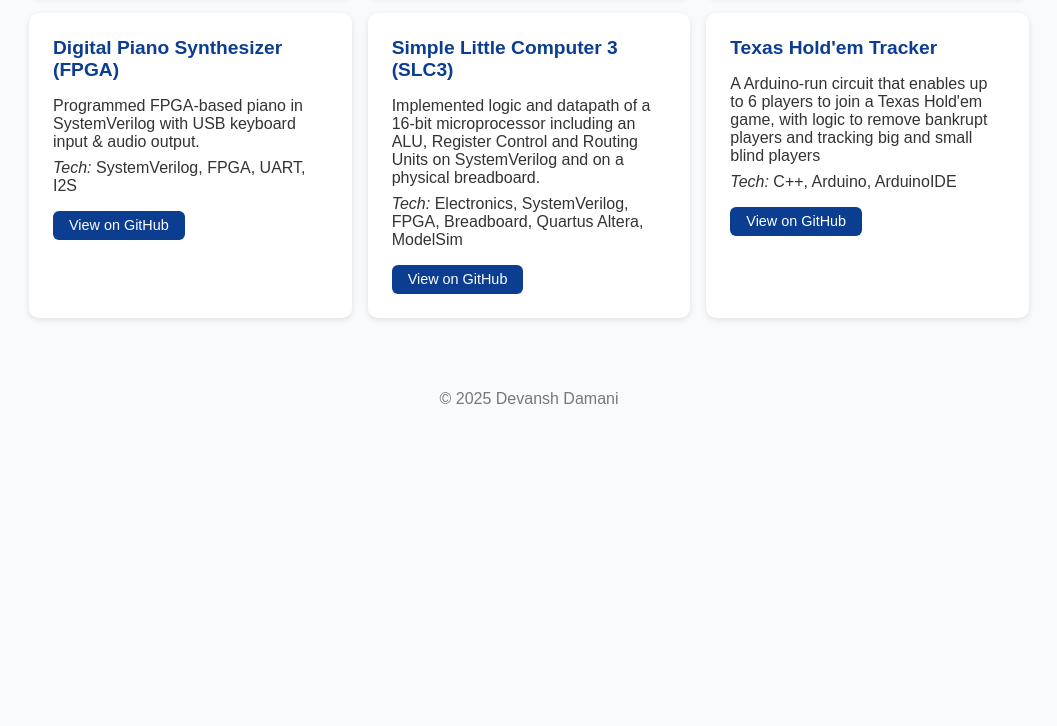
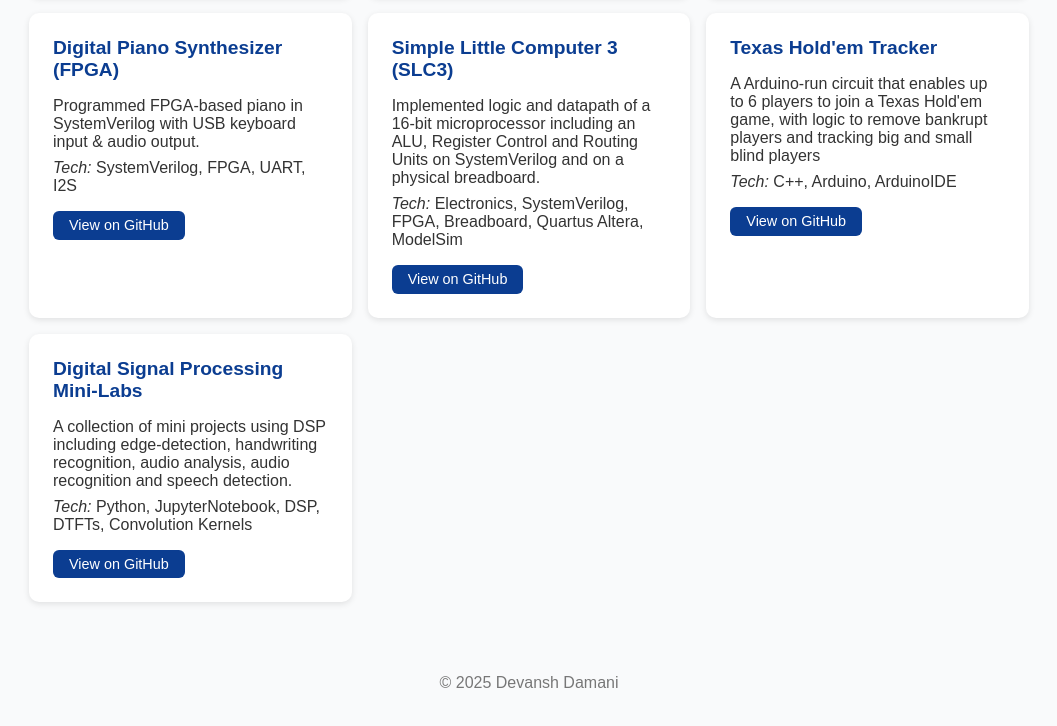
Before and after one commit to damanidevansh/portfolio, a plain HTML site: page index.html in a window 1280 px wide. Shown: the part 456-1182 px from the top of the page, without its empty margins (111-1168 px from the left). Before the commit the page ends 904 px from the top, so only its background shows below. Drawn offline with Linux system fonts and the light colour scheme.

Commit message:
Added DSP Labs

```diff
--- a/index.html
+++ b/index.html
@@ -139,6 +139,13 @@
       <p><em>Tech:</em> C++, Arduino, ArduinoIDE</p>
       <a href="https://github.com/damanidevansh/TexasHoldEmTracker" target="_blank" rel="noopener noreferrer">View on GitHub</a>
     </div>
+
+    <div class="card">
+      <h2>Digital Signal Processing Mini-Labs</h2>
+      <p>A collection of mini projects using DSP including edge-detection, handwriting recognition, audio analysis, audio recognition and speech detection.</p>
+      <p><em>Tech:</em> Python, JupyterNotebook, DSP, DTFTs, Convolution Kernels</p>
+      <a href="https://github.com/damanidevansh/ECE311-Digital-Signal-Processing-Lab" target="_blank" rel="noopener noreferrer">View on GitHub</a>
+    </div>
   </section>
 
   <footer>
```
